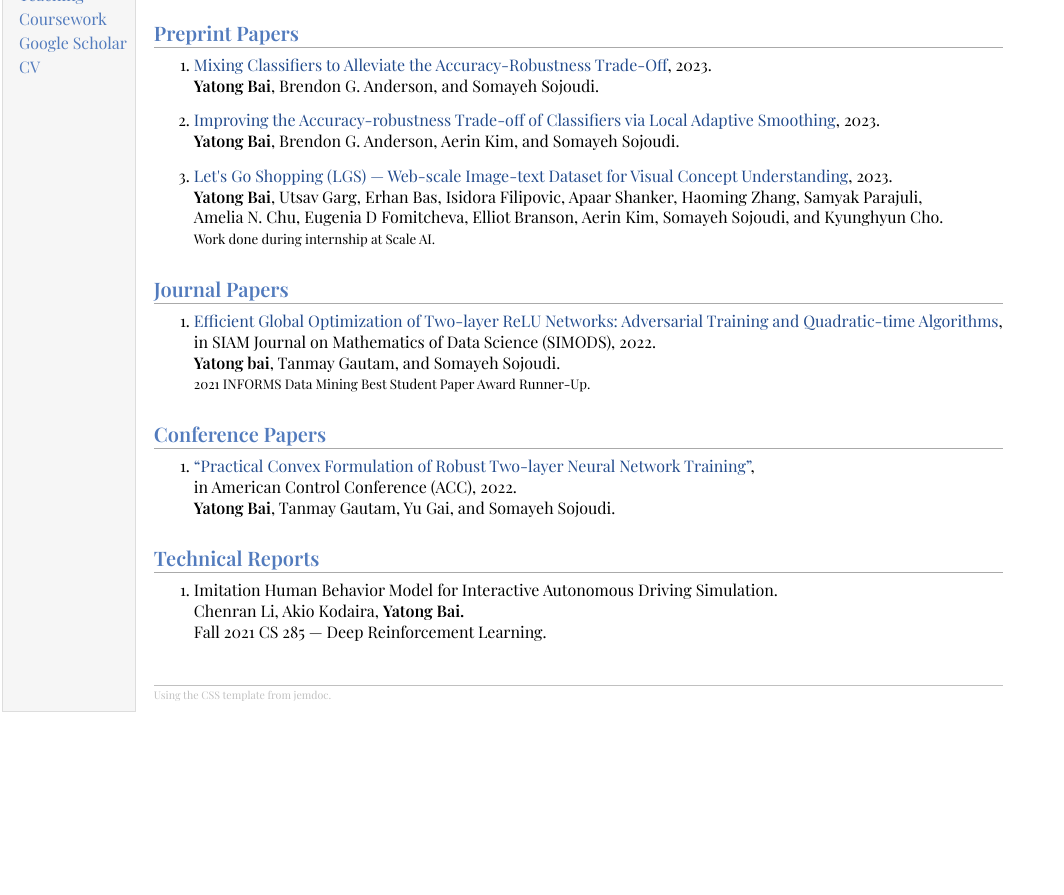
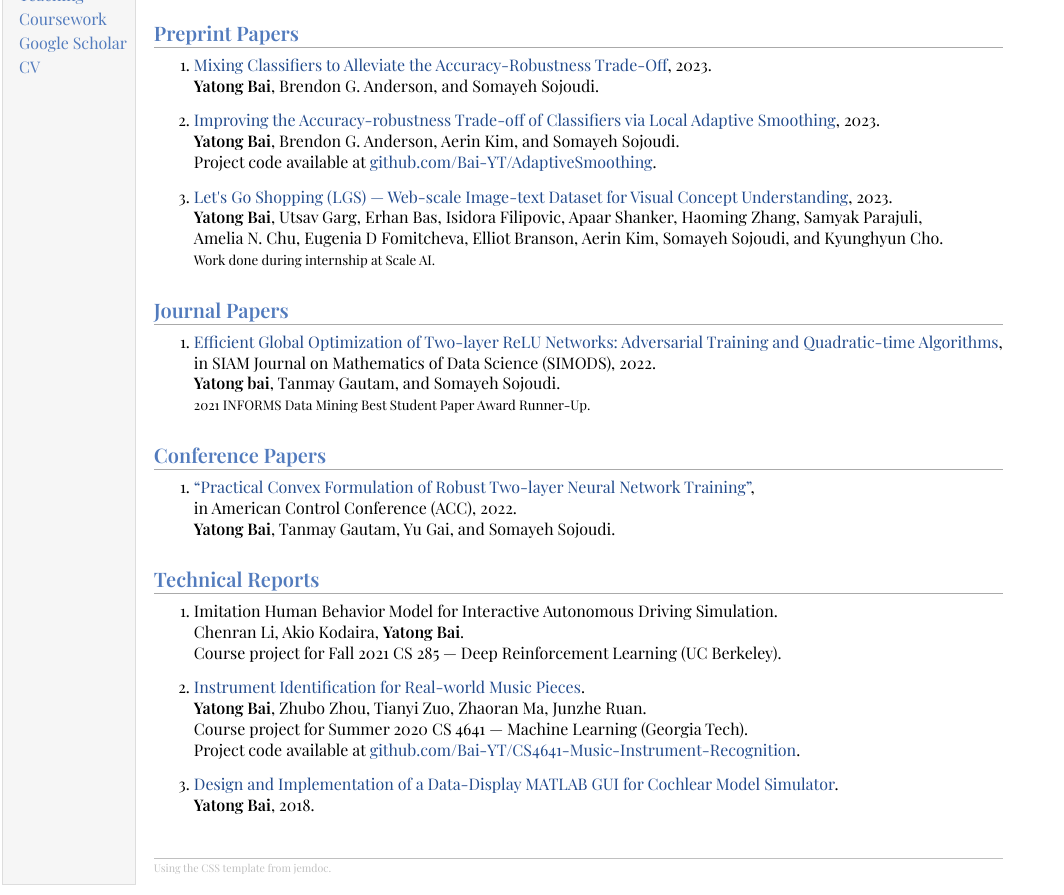
Before and after one commit to Bai-YT/bai-yt.github.io, a plain HTML site: page publications.html in a window 1280 px wide. Shown: the part 76-971 px from the top of the page, without its empty margins (0-1064 px from the left). Before the commit the page ends 800 px from the top, so only its background shows below. Drawn offline with nearby package versions, Linux system fonts and the light colour scheme; a web font is replaced by a local one.

Commit message:
More technical reports

```diff
--- a/publications.html
+++ b/publications.html
@@ -46,6 +46,8 @@
   <p><a href="files/publications/AdaptiveSmoothing_PrePrint.pdf" target=&ldquo;blank&rdquo;>
         Improving the Accuracy-robustness Trade-off of Classifiers via Local Adaptive Smoothing</a>, 2023. <br />
         <b>Yatong Bai</b>, Brendon G. Anderson, Aerin Kim, and Somayeh Sojoudi.<br />
+        Project code available at <a href="https://github.com/Bai-YT/AdaptiveSmoothing"
+        target=&ldquo;blank&rdquo;> github.com/Bai-YT/AdaptiveSmoothing</a>.
 </li>
 </p>
 <li>
@@ -81,10 +83,26 @@
 <h2>Technical Reports</h2>
 <ol>
 <li>
-  <p>Imitation Human Behavior Model for Interactive Autonomous Driving Simulation. <br />
-  Chenran Li, Akio Kodaira, <b>Yatong Bai.</b><br />
-  Fall 2021 CS 285 — Deep Reinforcement Learning. </p>
+  <p>Imitation Human Behavior Model for Interactive Autonomous Driving Simulation.<br />
+  Chenran Li, Akio Kodaira, <b>Yatong Bai</b>.<br />
+  Course project for Fall 2021 CS 285 — Deep Reinforcement Learning (UC Berkeley).
 </li>
+</p>
+<li>
+  <p><a href="files/publications/CS4641_Report.pdf" target=&ldquo;blank&rdquo;>
+    Instrument Identification for Real-world Music Pieces</a>.<br />
+  <b>Yatong Bai</b>, Zhubo Zhou, Tianyi Zuo, Zhaoran Ma, Junzhe Ruan.<br />
+  Course project for Summer 2020 CS 4641 — Machine Learning (Georgia Tech).<br />
+  Project code available at <a href="https://github.com/Bai-YT/CS4641-Music-Instrument-Recognition"
+  target=&ldquo;blank&rdquo;> github.com/Bai-YT/CS4641-Music-Instrument-Recognition</a>.
+</li>
+</p>
+<li>
+  <p><a href="files/publications/Cochlear_Report.pdf" target=&ldquo;blank&rdquo;>
+    Design and Implementation of a Data-Display MATLAB GUI for Cochlear Model Simulator</a>.<br />
+  <b>Yatong Bai</b>, 2018.
+</li>
+</p>
 </ol>
 
 <div id="footer">
```
Also changed, not shown: index.html (+2 -2 lines), 3 other files.
